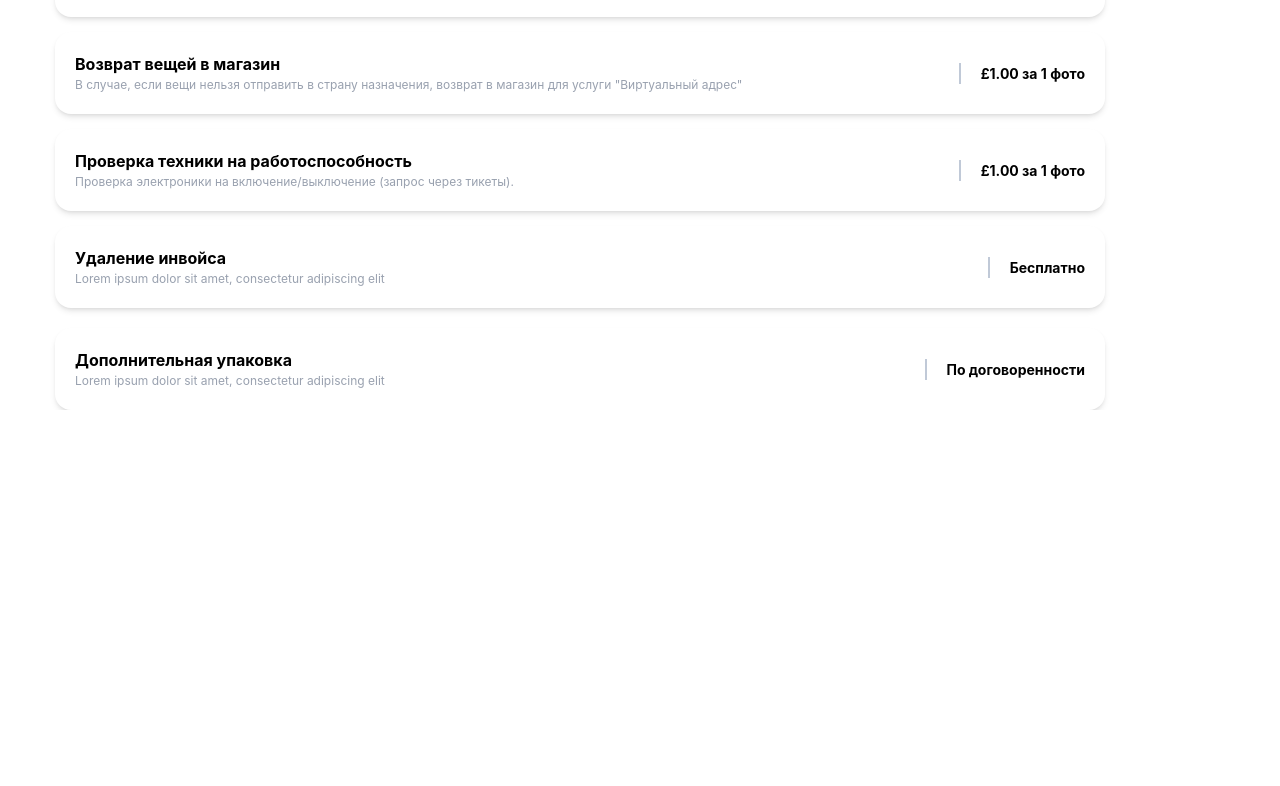
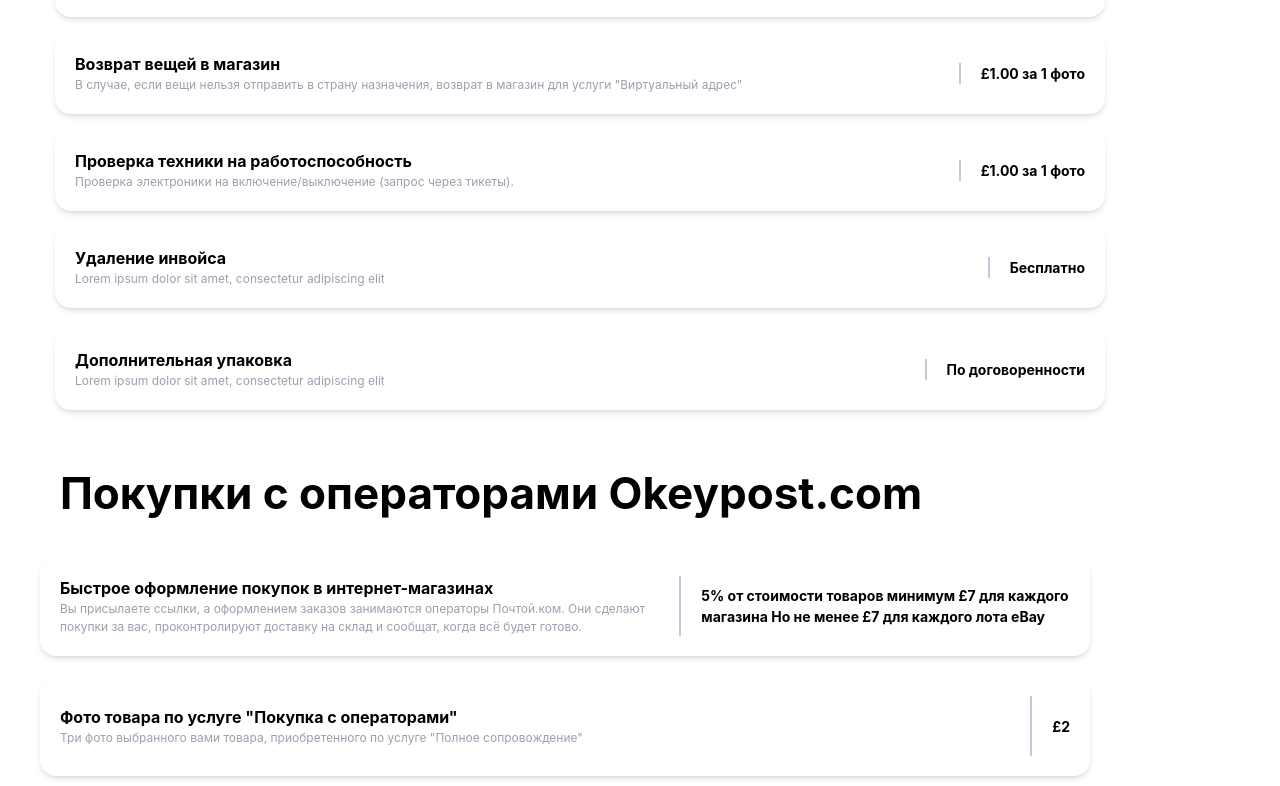
Before and after one commit to zargulak11-hash/bonus, a website: page src/main3.html in a window 1280 px wide. Shown: the part 3151-3937 px from the top of the page. Before the commit the page ends 3561 px from the top, so only its background shows below. Drawn offline with nearby package versions, Linux system fonts and the light colour scheme; files that its build step writes are made by us from their sources.

Commit message:
section5_main2

```diff
--- a/src/main3.html
+++ b/src/main3.html
@@ -316,6 +316,33 @@
 
   </div>
 </section>
+<section class="max-w-[1200px] m-auto mt-[50px]">
+      <h1 class="ml-[20px] lg:text-[44px] font-bold text-[25px] mb-[20px] ">Покупки с операторами Okeypost.com</h1>
+      <div class="flex flex-wrap mb-[10px] ">
+         <div class="w-full mt-[10px] lg:w-[1050px] bg-white shadow-md rounded-[16px] p-[20px] flex gap-[30px] justify-between items-center">
+    <div>
+      <p class="font-bold">Быстрое оформление покупок в интернет-магазинах</p>
+      <p class="text-[12px] text-gray-400">Вы присылаете ссылки, а оформлением заказов занимаются операторы Почтой.ком. Они сделают покупки за вас, проконтролируют доставку на склад и сообщат, когда всё будет готово.</p>
+    </div>
+    <div class="flex gap-[20px] items-center">
+          <div class="border-l-[2px] border-l-[#C0C9D7] h-[60px]"></div>
+        <p class="font-bold text-[14px]">5% от стоимости товаров минимум £7 для каждого магазина Но не менее £7 для каждого лота eBay</p>
+    </div>
+
+  </div>
+         <div class="w-full mt-[20px] lg:w-[1050px] bg-white shadow-md rounded-[16px] p-[20px] flex gap-[30px] justify-between items-center">
+    <div>
+      <p class="font-bold">Фото товара по услуге "Покупка с операторами"</p>
+      <p class="text-[12px] text-gray-400">Три фото выбранного вами товара, приобретенного по услуге "Полное сопровождение" </p>
+    </div>
+    <div class="flex gap-[20px] items-center">
+          <div class="border-l-[2px] border-l-[#C0C9D7] h-[60px]"></div>
+        <p class="font-bold text-[14px]">£2</p>
+    </div>
+
+  </div>
+      </div>
+</section>
 
 </body>
 </html>
```
